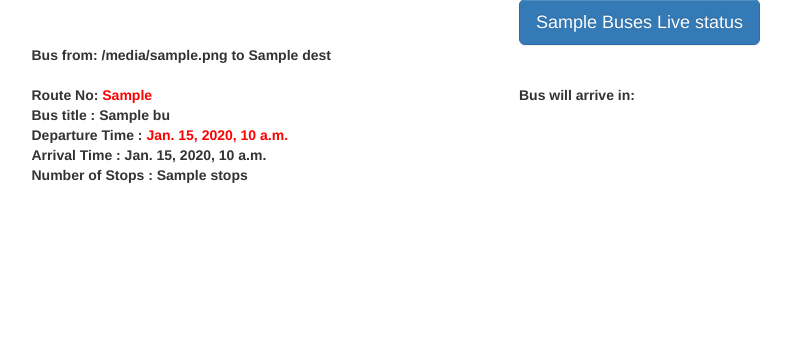
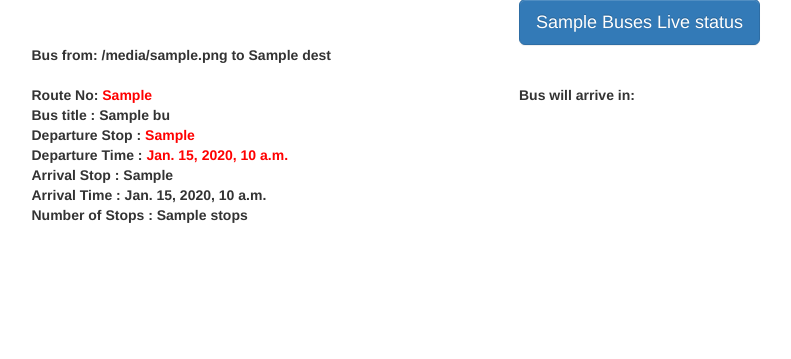
Before and after one commit to ImAmanTanwar/bmtc-project, a Django app: template templates/home.html in a window 1280 px wide. Shown: the part 441-800 px from the top of the page, without its empty margins (136-927 px from the left). Run offline with Django 3.2, Linux system fonts and the light colour scheme; data comes from the database, SQL or seed files in the repository; tables that the repository leaves empty hold one stand-in row (values such as "Sample post"); the template is opened without the code that fills it: values that come from a table or form of the project are taken from there, most other values are stand-ins (such as "Sample title", 1, 10 or a date in 2020); some libraries are stand-ins or nearby versions.

Commit message:
minor changes

```diff
--- a/bmtc_app/utilities.py
+++ b/bmtc_app/utilities.py
@@ -1,3 +1,3 @@
 
 class BusData:
-    route_no=stops=bus_name=departure_time=arrival_time=arrival_epoch=None
+    route_no=stops=bus_name=departure_time=arrival_time=arrival_epoch=arrival_stop=departure_stop=None
--- a/bmtc_app/views.py
+++ b/bmtc_app/views.py
@@ -52,6 +52,8 @@ def index(request):
                     bus_data.route_no=""
                 bus_data.stops = str(bus_obj["transit_details"]["num_stops"])
                 bus_data.bus_name = str(bus_obj["transit_details"]["line"]["name"])
+                bus_data.arrival_stop=str(bus_obj["transit_details"]["arrival_stop"]["name"])
+                bus_data.departure_stop=str(bus_obj["transit_details"]["departure_stop"]["name"])
                 bus_data.departure_time = str(bus_obj["transit_details"]["departure_time"]["text"])
                 bus_data.arrival_time = str(bus_obj["transit_details"]["arrival_time"]["text"])
                 bus_data.arrival_epoch = time.strftime('%Y-%m-%d %H:%M:%S', time.localtime(int(str(bus_obj["transit_details"]["departure_time"]["value"]))))
--- a/templates/home.html
+++ b/templates/home.html
@@ -59,7 +59,9 @@
     {% for bus in buses %}
   <b>Route No: <font color="red">{{bus.route_no}}</font></b><br>
   <b>Bus title : {{bus.bus_name}}</b><br>
+  <b>Departure Stop : <font color="red">{{bus.departure_stop}}</font></b><br>
   <b>Departure Time : <font color="red">{{bus.departure_time}}</font></b><br>
+  <b>Arrival Stop : {{bus.arrival_stop}}</b><br>
   <b>Arrival Time : {{bus.arrival_time}}</b><br>
   <b>Number of Stops : {{bus.stops}}</b><br>
   <br><br>
```
